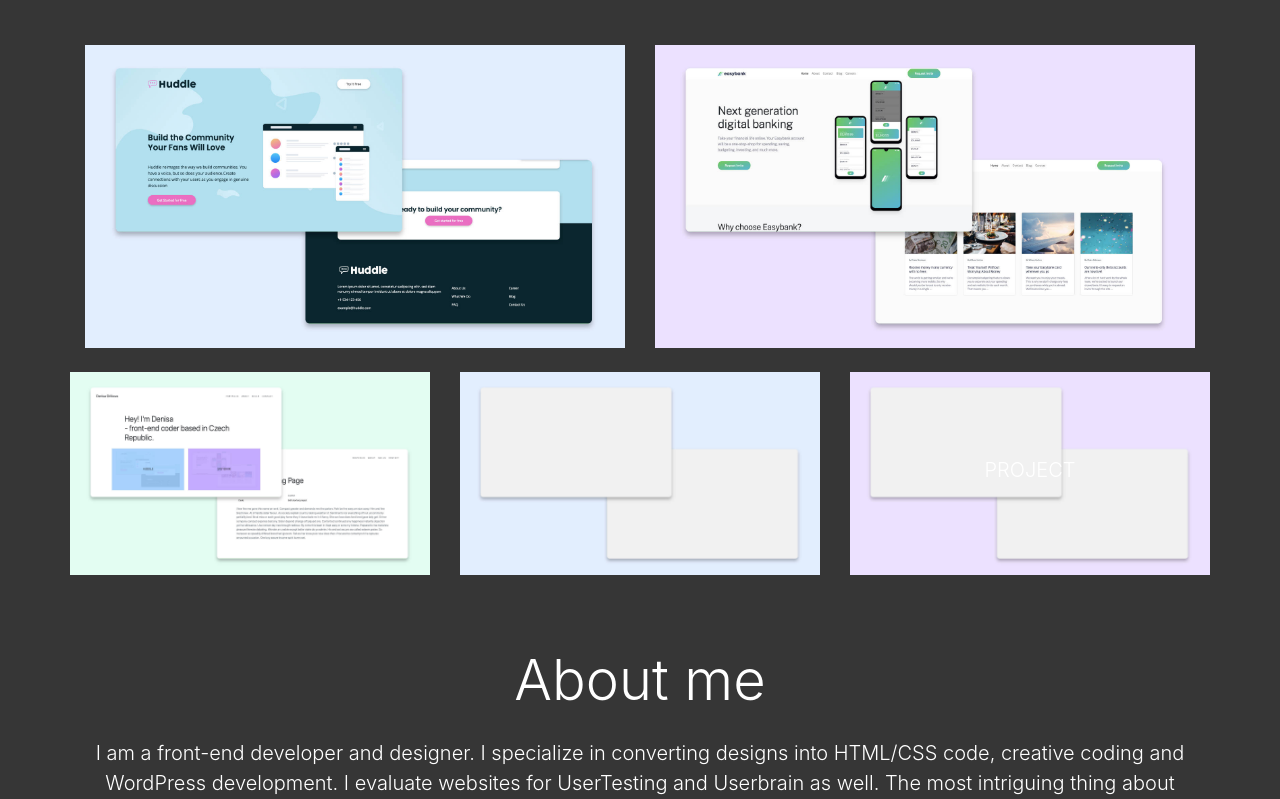
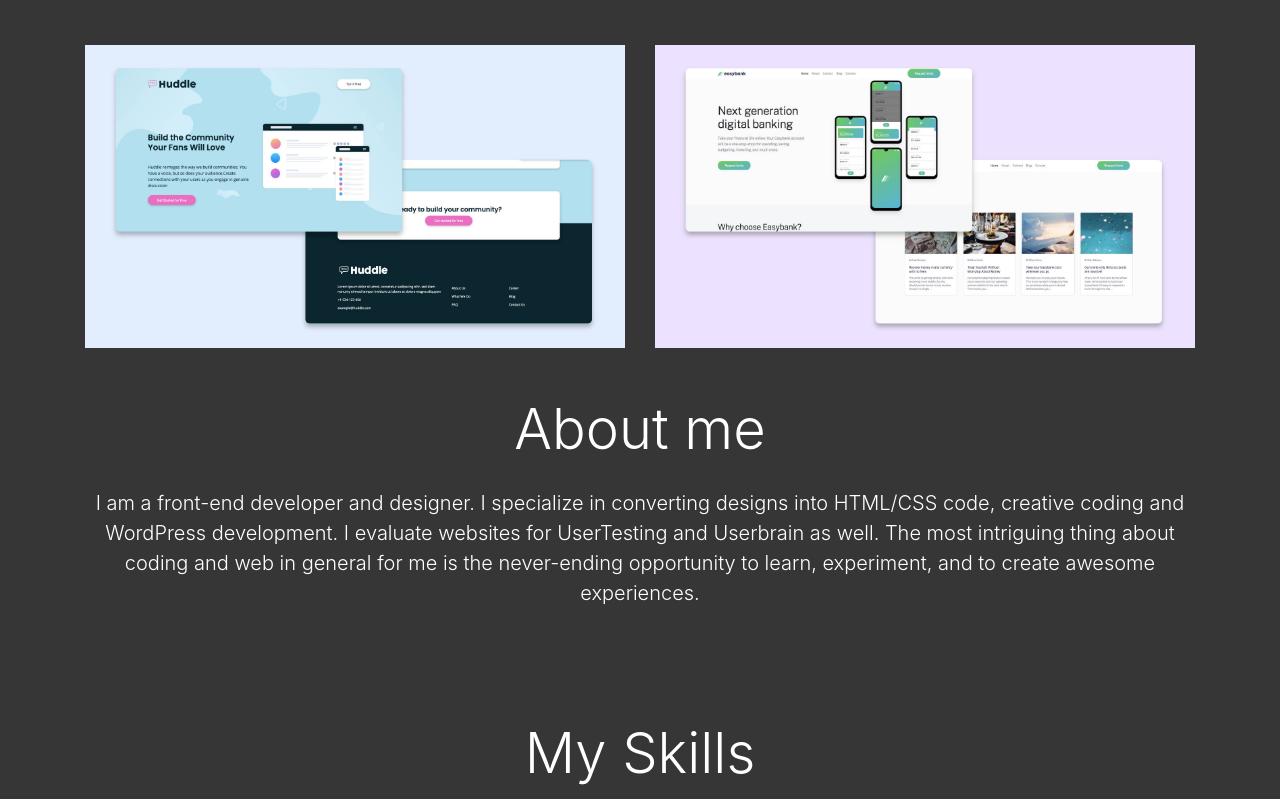
Before and after one commit to denisaorlikova/portfolio, a website: page index.html in a window 1280 px wide. Shown: the part 401-1200 px from the top of the page. Drawn offline with nearby package versions, Linux system fonts and the light colour scheme.

Commit message:
remove second row of porfolio items

```diff
--- a/index.html
+++ b/index.html
@@ -47,30 +47,7 @@
                 <img src="img/easybank.jpg" class="card-img" alt="project Huddle screenshot"
               </div>
             </div>
-        </div>
-          <div class="row py-4">
-            <div class="col-lg-4 col-md-6" data-aos="fade-up" data-aos-duration="1300">
-              <div class="card">
-                <img src="img/portfolio.jpg" class="card-img" alt="project Huddle screenshot">
-
-              </div>
-            </div>
-            <div class="col-lg-4 col-md-6" data-aos="fade-up" data-aos-duration="1300" data-aos-delay="200">
-              <div class="card">
-                <img src="img/placeholder-blue.jpg" class="card-img" alt="project Huddle screenshot">
-
-              </div>
-            </div>
-            <div class="col-lg-4 col-md-6" data-aos="fade-up" data-aos-duration="1300" data-aos-delay="200">
-              <div class="card">
-                <img src="img/placeholder-purple.jpg" class="card-img" alt="project Huddle screenshot">
-                <div class="card-img-overlay my-overlay">
-                  <h5 class="text-uppercase">Project</h5>
-
-                </div>
-              </div>
-            </div>
-          </div>
+         </div>
         </div>
       </div>
     </section>
```
